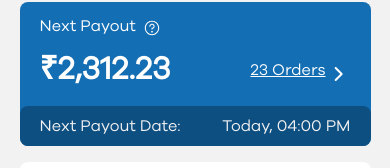
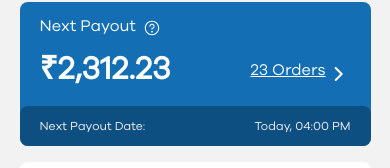
Before and after one commit to utkarshtri03/task, a React (Vite) app: page / in a window 390 px wide. Shown: the part 171-339 px from the top of the page. Built offline with nearby package versions, Linux system fonts and the light colour scheme; no server answers.

Commit message:
some more modifications

```diff
--- a/src/components/Amouttrackcard.jsx
+++ b/src/components/Amouttrackcard.jsx
@@ -43,10 +43,10 @@ export const Amouttrackcard = ({
       <div
         className={`bg-[#0E4F82] w-full h-[40px] rounded-lg flex justify-between items-center px-5 ${displaybottom}`}
       >
-        <p className="text-[#F2F2F2] md:text-xs lg:text-sm ">
+        <p className="text-[#F2F2F2]  text-xs  sm:text-md md:text-sm ">
           Next Payout Date:
         </p>
-        <p className="text-[#F2F2F2] md:text-xs lg:text-sm  ">
+        <p className="text-[#F2F2F2] text-xs sm:text-md md:text-sm  ">
           Today, 04:00 PM
         </p>
       </div>
```
